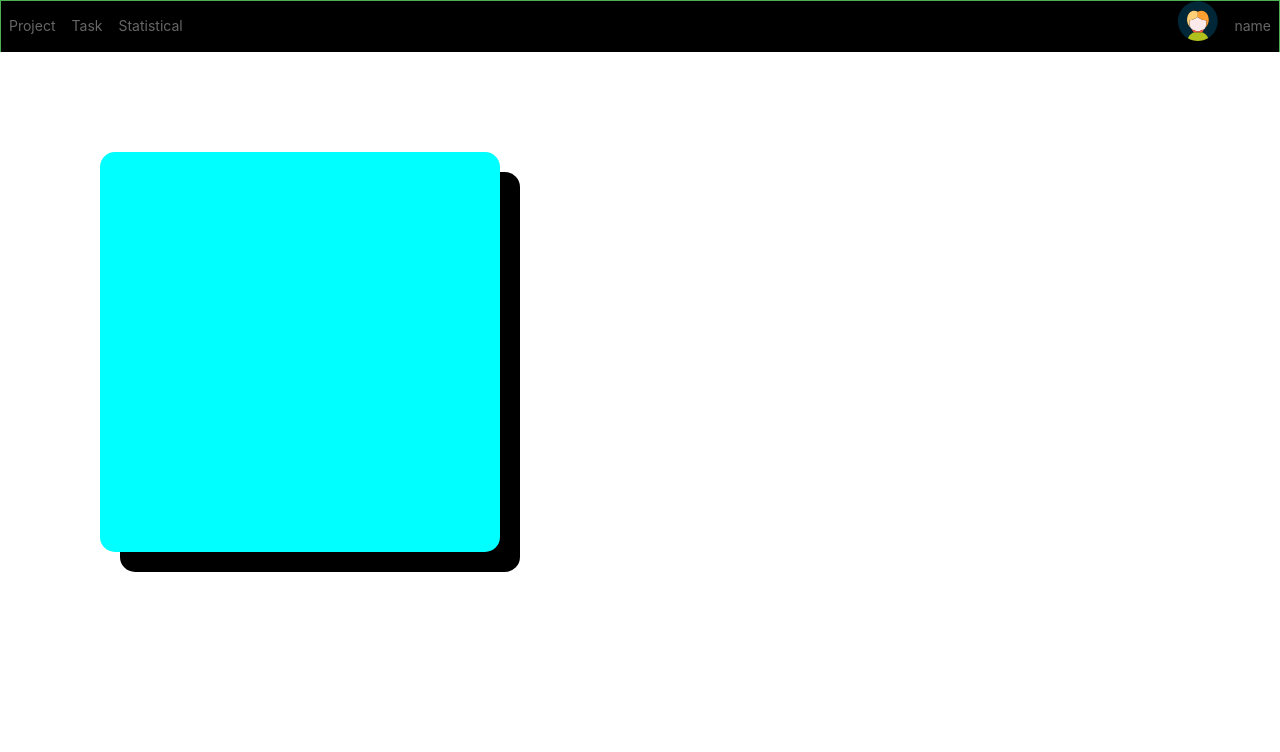
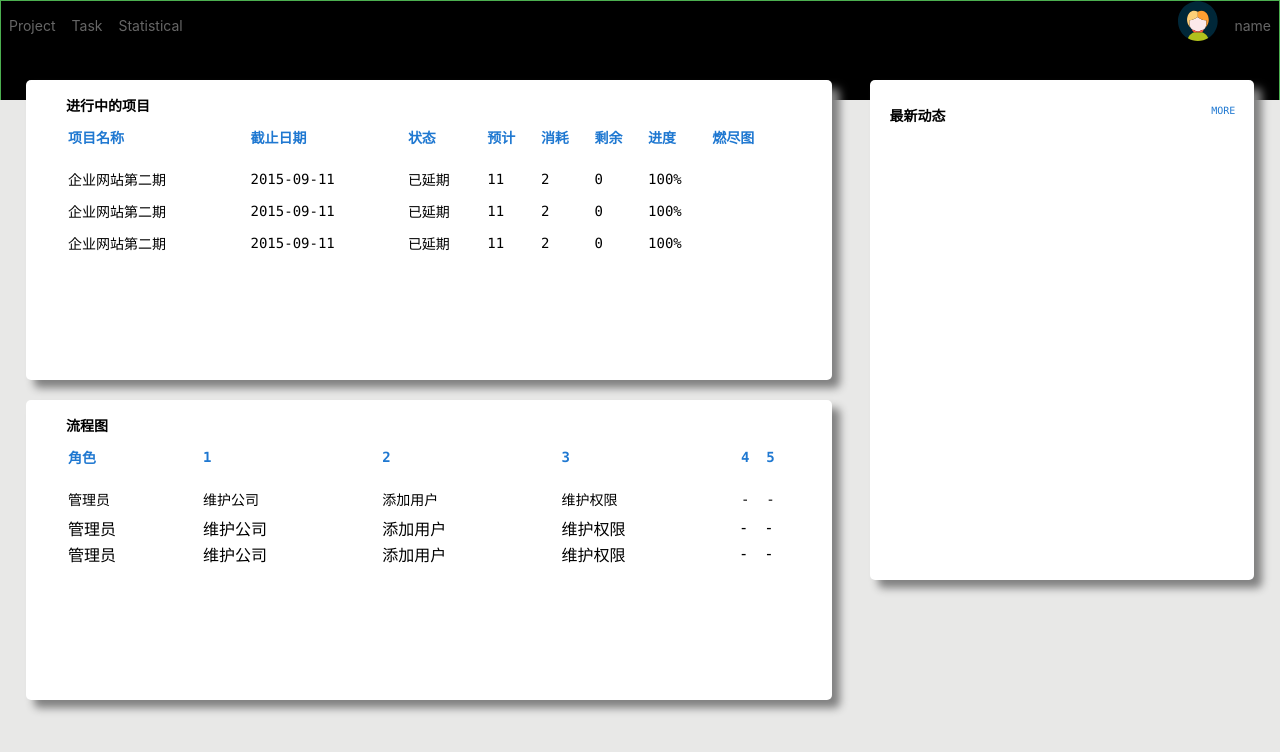
Before and after one commit to citype/aitrade-skr-zen, a React (Create React App) app in the folder zen-tao/: page / in a window 1280 px wide. Shown: the top 752 px of the page. Built offline with nearby package versions, Linux system fonts and the light colour scheme.

Commit message:
add component projectlist && workflow && newstree

```diff
--- a/zen-tao/src/App.css
+++ b/zen-tao/src/App.css
@@ -20,19 +20,34 @@
     --danger: #db3b21;
     --light: #f8f9fa;
     --dark: #343a40;
+    --detail-font-size:14px;
+    --sub-title-color:#1f78d1;
+    --title-font-weight:800;
+    --sub-title-font-weight:10;
     --breakpoint-xs: 0;
     --breakpoint-sm: 576px;
     --breakpoint-md: 768px;
     --breakpoint-lg: 992px;
     --breakpoint-xl: 1200px;
     --title-font-size:14px;
+    --small-title-font-size:10px;
     --font-family-sans-serif: -apple-system, BlinkMacSystemFont, "Segoe UI", Roboto, Oxygen-Sans, Ubuntu, Cantarell, "Helvetica Neue", sans-serif, "Apple Color Emoji", "Segoe UI Emoji", "Segoe UI Symbol", "Noto Color Emoji";
     --font-family-monospace: "Menlo", "DejaVu Sans Mono", "Liberation Mono", "Consolas", "Ubuntu Mono", "Courier New", "andale mono", "lucida console", monospace;
 }
 
+html,body {
+  background-color: #E8E8E7;
+  height: 100%;
+  width: 100%;
+}
+html,body,* {
+  margin: 0;
+  padding: 0;
+}
 .App {
   text-align: center;
 }
+
 
 .App-logo {
   animation: App-logo-spin infinite 20s linear;
--- a/zen-tao/src/components/NavigationBar/NavigationBar.css
+++ b/zen-tao/src/components/NavigationBar/NavigationBar.css
@@ -1,11 +1,13 @@
 .nb-header-div {
     background:indigo;
-    height: 52px;;
+    height: 100px;
     width: 100%;
-    position: relative;
+    top: 0;
+    position: absolute;
     overflow: hidden;
 }
 .nb-ul {
+    height: 100%;
     list-style-type: none;
     margin: 0;
     padding: 0;
@@ -18,6 +20,7 @@ li {
     float: left;
 }
 li a {
+    height: 100%;
     display: block;
     color: #666;
     text-align: center;
--- /dev/null
+++ b/zen-tao/src/components/NewsTree/NewsTree.css
@@ -0,0 +1,19 @@
+.nt-container {
+    position: absolute;
+    right: 2%;
+    top: 10%;
+    width: 30%;
+    height: 500px;
+    border-radius: 5px;
+    box-shadow: 8px 8px 8px gray;
+    background-color: white;
+    float: left;
+}
+.nt-title-more {
+    font-size: var(--small-title-font-size);
+    font-family: var(--font-family-monospace);
+    color: var(--sub-title-color);
+    top:5%;
+    right: 5%;
+    position: absolute;
+}
--- /dev/null
+++ b/zen-tao/src/components/NewsTree/NewsTree.js
@@ -0,0 +1,19 @@
+import React,{ Component } from 'react'
+import './NewsTree.css'
+
+export default class NewsTree extends Component {
+    constructor(props) {
+        super(props);
+    }
+    render () {
+        return (
+            <div className = "nt-container">
+                <p className = "pl-card-title">最新动态</p>
+                <p className = "nt-title-more">MORE</p>
+                <div className = "nt-panel-body">
+
+                </div>
+            </div>
+        );
+    }
+}
--- a/zen-tao/src/components/ProjectList/ProjectList.css
+++ b/zen-tao/src/components/ProjectList/ProjectList.css
@@ -1,12 +1,40 @@
 .pl-card-container {
-    position: relative;
-    top: 100px;
-    left: 100px;
-    width: 400px;
-    height: 400px;
-    background-color: aqua;
-    border-radius: 15px;
-    box-shadow: 20px 20px;
+    position: absolute;
+    left: 2%;
+    top: 10%;
+    width: 63%;
+    height: 300px;
+    border-radius: 5px;
+    box-shadow: 8px 8px 8px gray;
+    background-color: white;
+    float: left;
+}
+.pl-card-title {
+    position: absolute;
+    left:5%;
+    top: 5%;
+    font-size: var(--title-font-size);
+    font-family: var(--font-family-monospace);
+    font-weight: var(--title-font-weight);
+}
+.pl-card-table {
+    position: absolute;
+    top: 10%;
+    left: 5%;
+    width: 90%;
+    text-align: left;
+    vertical-align: center;
+}
+.pl-card-table-title {
+    height: 50px;
+    font-size: var(--title-font-size);
+    font-family: var(--font-family-monospace);
+    color: var(--sub-title-color);
+    font-weight: var(--sub-title-font-weight);
+}
 
-
+.pl-card-table-detail {
+    height: 30px;
+    font-size: var(--detail-font-size);
+    font-family: var(--font-family-monospace);
 }
--- a/zen-tao/src/components/ProjectList/ProjectList.js
+++ b/zen-tao/src/components/ProjectList/ProjectList.js
@@ -1,6 +1,58 @@
 import React, { Component } from 'react'
 import './ProjectList.css'
 
+class ProjectTabel extends Component {
+    constructor(props) {
+        super(props);
+    }
+    render() {
+        return (
+            <table className = "pl-card-table">
+            <tr className = "pl-card-table-title">
+                <th>项目名称</th>
+                <th>截止日期</th>
+                <th>状态</th>
+                <th>预计</th>
+                <th>消耗</th>
+                <th>剩余</th>
+                <th>进度</th>
+                <th>燃尽图</th>
+            </tr>
+            <tr className = "pl-card-table-detail">
+                <td>企业网站第二期</td>
+                <td>2015-09-11</td>
+                <td>已延期</td>
+                <td>11</td>
+                <td>2</td>
+                <td>0</td>
+                <td>100%</td>
+                <td></td>
+            </tr>
+            <tr className = "pl-card-table-detail">
+                <td>企业网站第二期</td>
+                <td>2015-09-11</td>
+                <td>已延期</td>
+                <td>11</td>
+                <td>2</td>
+                <td>0</td>
+                <td>100%</td>
+                <td></td>
+            </tr>
+            <tr className = "pl-card-table-detail">
+                <td>企业网站第二期</td>
+                <td>2015-09-11</td>
+                <td>已延期</td>
+                <td>11</td>
+                <td>2</td>
+                <td>0</td>
+                <td>100%</td>
+                <td></td>
+            </tr>
+            </table>
+        );
+    }
+
+}
 export default class ProjectList extends Component {
     constructor(props) {
         super(props);
@@ -8,7 +60,8 @@ export default class ProjectList extends Component {
     render() {
         return (
             <div className = "pl-card-container">
-
+                <p className = "pl-card-title">进行中的项目</p>
+                <ProjectTabel/>
             </div>
         );
     }
--- /dev/null
+++ b/zen-tao/src/components/WorkFlow/WorkFlow.css
@@ -0,0 +1,12 @@
+.wf-container {
+    position: absolute;
+    top: 400px;
+    left: 2%;
+    width: 63%;
+    width: 63%;
+    height: 300px;
+    bottom: 600px;
+    border-radius: 5px;
+    box-shadow: 8px 8px 8px gray;
+    background-color: white;
+}
--- /dev/null
+++ b/zen-tao/src/components/WorkFlow/WorkFlow.js
@@ -0,0 +1,60 @@
+import React, { Component } from 'react'
+import './WorkFlow.css'
+
+class WorkFlowTable extends Component {
+    constructor(props) {
+        super(props);
+    }
+    render() {
+        return (
+            <table className= "pl-card-table">
+                <tr className="pl-card-table-title">
+              <th>角色</th>
+              <th>1</th>
+              <th>2</th>
+              <th>3</th>
+              <th>4</th>
+              <th>5</th>
+            </tr>
+                <tr className="pl-card-table-detail">
+              <td>管理员</td>
+              <td>维护公司</td>
+              <td>添加用户</td>
+              <td>维护权限</td>
+              <td>-</td>
+              <td>-</td>
+            </tr>
+            <tr>
+              <td>管理员</td>
+              <td>维护公司</td>
+              <td>添加用户</td>
+              <td>维护权限</td>
+              <td>-</td>
+              <td>-</td>
+            </tr>
+            <tr>
+              <td>管理员</td>
+              <td>维护公司</td>
+              <td>添加用户</td>
+              <td>维护权限</td>
+              <td>-</td>
+              <td>-</td>
+            </tr>
+        </table>
+        );
+    }
+}
+
+export default class WorkFlow extends Component {
+    constructor (props) {
+        super(props);
+    }
+    render() {
+        return (
+            <div className = "wf-container">
+                <p className="pl-card-title">流程图</p>
+                <WorkFlowTable/>
+            </div>
+        );
+    }
+}
--- a/zen-tao/src/pages/HomePage/HomePage.css
+++ b/zen-tao/src/pages/HomePage/HomePage.css
@@ -1,15 +1,3 @@
-import React, { Component } from 'react'
-
-export default class HomePage extends Component {
-    constructor(props) {
-        super(props);
-    }
-    render() {
-        return (
-            <div>
-
-                hello world..
-            </div>
-        );
-    }
+.hp-container {
+    position: relative;
 }
--- a/zen-tao/src/pages/HomePage/Homepage.js
+++ b/zen-tao/src/pages/HomePage/Homepage.js
@@ -1,15 +1,20 @@
-import React, { Component } from 'react'
+import React, { Component } from "react";
 import NavigationBar from '../../components/NavigationBar/NavigationBar.js';
 import ProjectList from '../../components/ProjectList/ProjectList.js'
+import NewsTree from '../../components/NewsTree/NewsTree.js'
+import WorkFlow from '../../components/WorkFlow/WorkFlow.js'
+
 export default class HomePage extends Component {
     constructor(props) {
         super(props);
     }
     render() {
         return (
-            <div>
+            <div className = "hp-container">
                 <NavigationBar/>
                 <ProjectList/>
+                <NewsTree/>
+                <WorkFlow/>
             </div>
         );
     }
```
